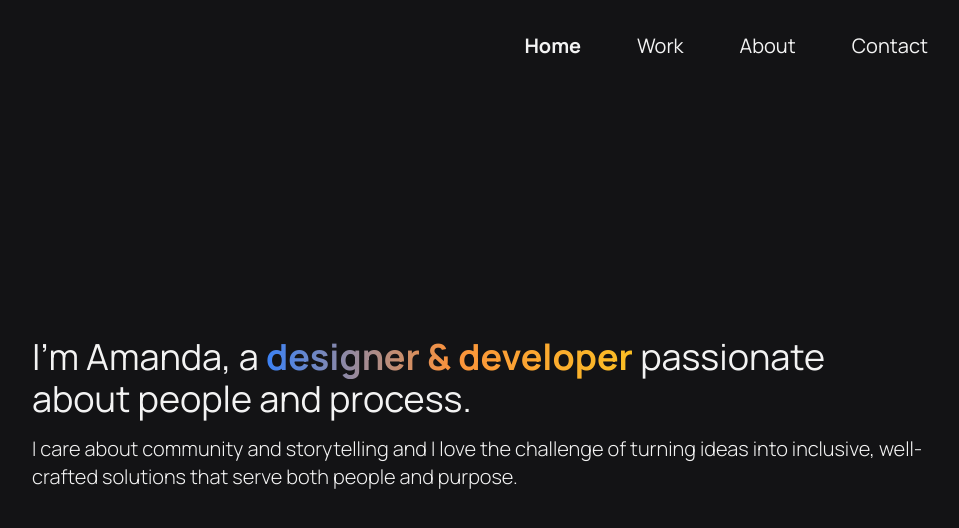
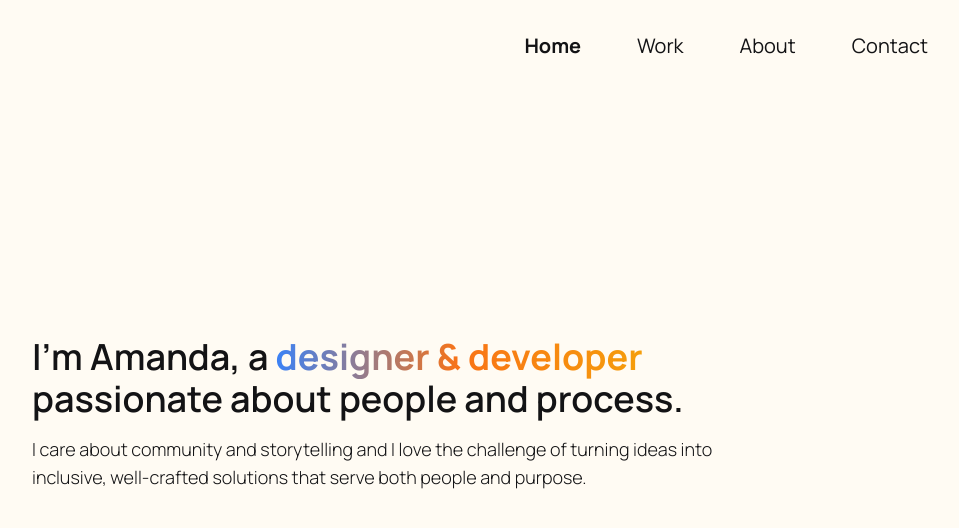
Before and after one commit to aescaba/portfolio, a Next.js app: page / in a window 1280 px wide. Shown: the top 528 px of the page, without its empty margins (160-1119 px from the left). Built offline with nearby package versions, Linux system fonts and the light colour scheme.

Commit message:
remove dark mode and edit colors; index styling

```diff
--- a/pages/_document.js
+++ b/pages/_document.js
@@ -17,7 +17,7 @@ import Document, {
 
     render() {
       return (
-        <Html class="dark bg-[#131315] text-[#F3F3F3]">
+        <Html class="bg-[#FFFBF3] text-[#131315]">
           <Head>
           <link href="https://fonts.googleapis.com/css2?family=Manrope:wght@200;300;400;500;600;700;800&display=swap" rel="stylesheet"/>
           </Head>
--- a/pages/index.js
+++ b/pages/index.js
@@ -3,10 +3,10 @@ import { motion } from 'framer-motion';
 
 export default function Home() {
   return (
-    <div class="h-[80vh] grid content-center space-y-4 ">
-      <h1 class="text-2xl lg:text-4xl">
-        I&apos;m Amanda, a  <span class="font-bold bg-gradient-to-r hover:bg-gradient-to-l from-blue-500 via-orange-400 to-amber-400 inline-block leading-tight text-transparent bg-clip-text">designer &amp; developer </span> passionate about people and process.</h1>
-      <h2 class="text-base lg:text-xl font-light">
+    <div class="h-[80vh] lg:w-5/6 grid content-center space-y-4 ">
+      <h1 class="text-2xl lg:text-4xl font-semibold">
+        I&apos;m Amanda, a  <span class="font-bold bg-gradient-to-r hover:bg-gradient-to-l from-blue-500 via-orange-500 to-amber-500 inline-block leading-tight text-transparent bg-clip-text">designer &amp; developer </span> passionate about people and process.</h1>
+      <h2 class="text-lg font-light">
        I care about community and storytelling and I love the challenge of turning ideas into inclusive, well-crafted solutions that serve both people and purpose.
       </h2>
       {/* <div class="my-6 text-blue-300 font-light text-lg italic">&mdash; Just like me, this website is a constant work in progress :)</div> */}
```
